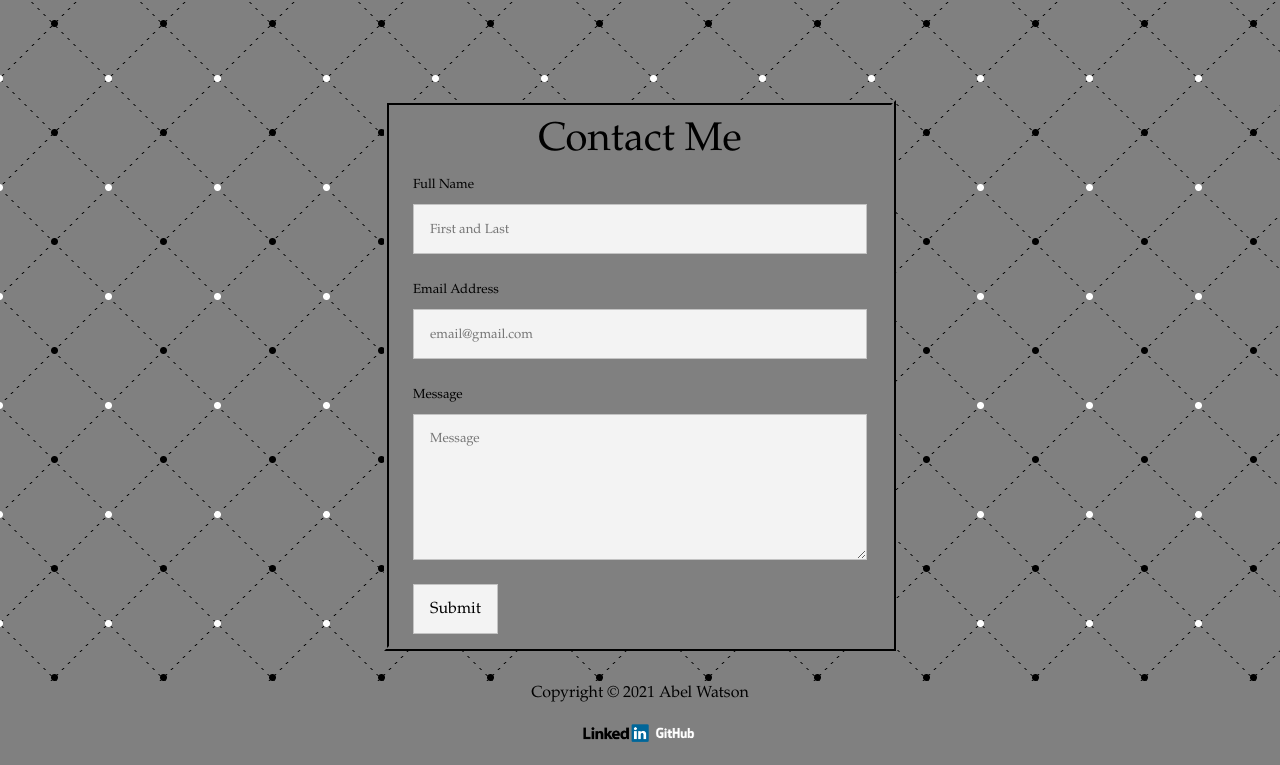
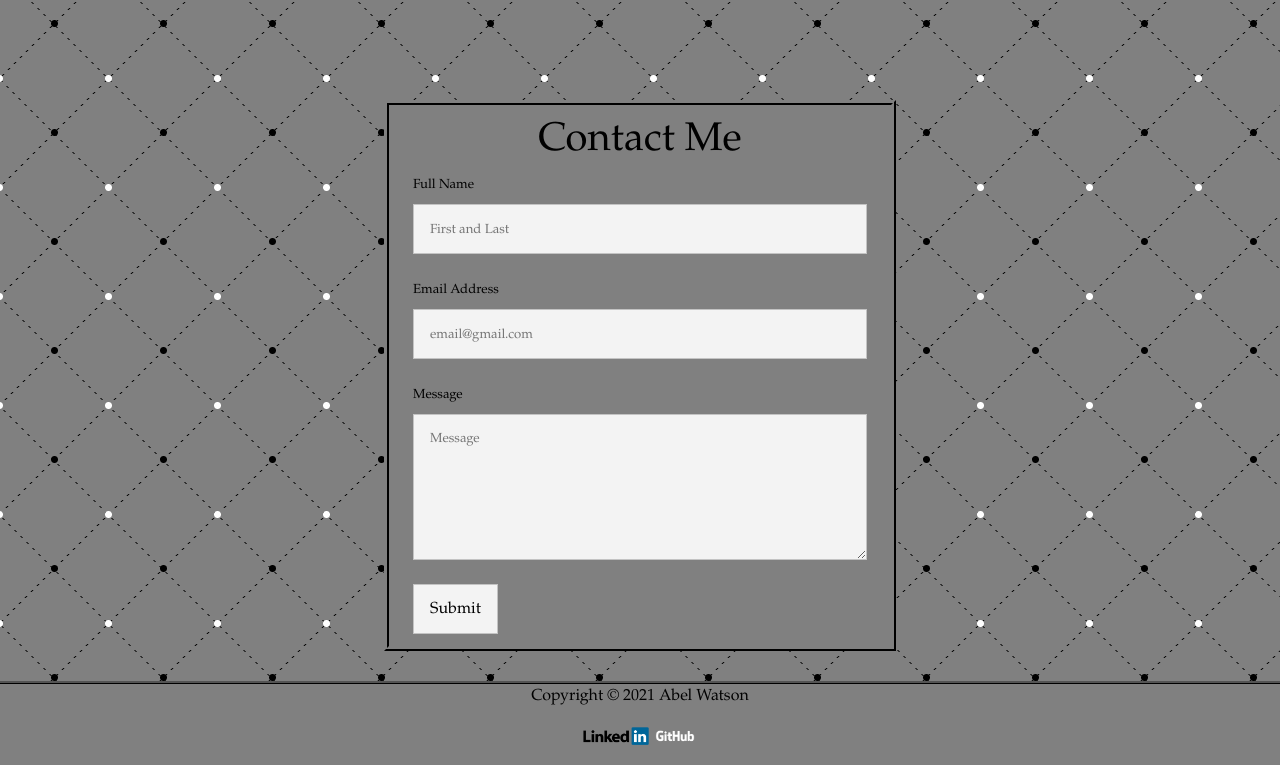
Before and after one commit to abelwatson/Porfolio, a plain HTML site: page index.html in a window 1280 px wide. Shown: the part 2756-3521 px from the top of the page. Drawn offline with nearby package versions, Linux system fonts and the light colour scheme.

Commit message:
footer border

```diff
--- a/styles.css
+++ b/styles.css
@@ -179,6 +179,7 @@ nav img {
   text-align: center;
   margin-bottom: -20px;
   padding-bottom: 1px;
+  border-top: 3px black ridge;
 }
 
 #footer img {
```
